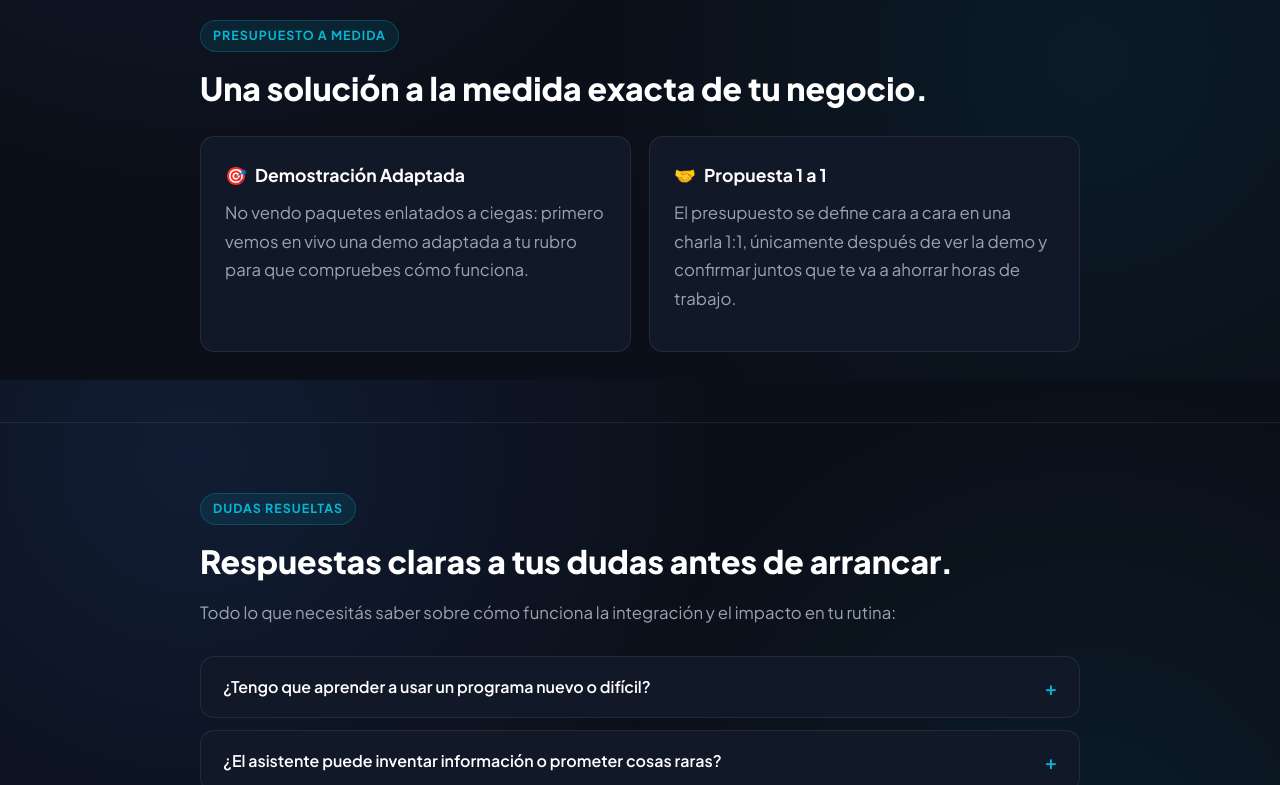
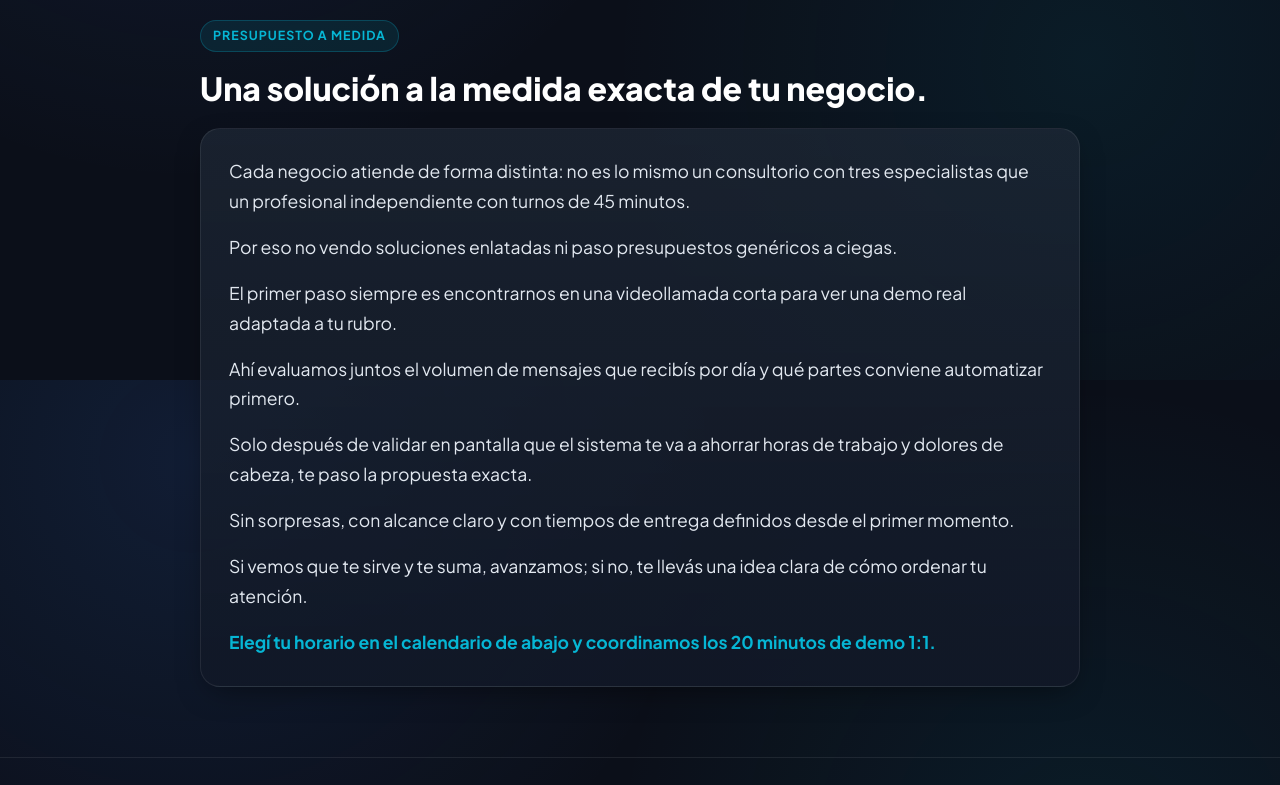
Before and after one commit to sjemprender02-boop/sjemprender02-boop.github.io, a plain HTML site: page index.html in a window 1280 px wide. Shown: the part 4420-5205 px from the top of the page. Drawn offline with Linux system fonts and the light colour scheme.

Commit message:
Add files via upload

```diff
--- a/index.html
+++ b/index.html
@@ -1226,20 +1226,31 @@
         <span class="section-badge">Presupuesto a medida</span>
         <h2 class="section-title">Una solución a la medida exacta de tu negocio.</h2>
 
-        <div class="budget-grid">
-          <div class="budget-item">
-            <h3><span>🎯</span> Demostración Adaptada</h3>
-            <p class="section-desc">
-              No vendo paquetes enlatados a ciegas: primero vemos en vivo una demo adaptada a tu rubro para que compruebes cómo funciona.
-            </p>
-          </div>
-
-          <div class="budget-item">
-            <h3><span>🤝</span> Propuesta 1 a 1</h3>
-            <p class="section-desc">
-              El presupuesto se define cara a cara en una charla 1:1, únicamente después de ver la demo y confirmar juntos que te va a ahorrar horas de trabajo.
-            </p>
-          </div>
+        <div class="hero-card" style="margin-top: 20px;">
+          <p class="hero-phrase">
+            Cada negocio atiende de forma distinta: no es lo mismo un consultorio con tres especialistas que un profesional independiente con turnos de 45 minutos.
+          </p>
+          <p class="hero-phrase">
+            Por eso no vendo soluciones enlatadas ni paso presupuestos genéricos a ciegas.
+          </p>
+          <p class="hero-phrase">
+            El primer paso siempre es encontrarnos en una videollamada corta para ver una demo real adaptada a tu rubro.
+          </p>
+          <p class="hero-phrase">
+            Ahí evaluamos juntos el volumen de mensajes que recibís por día y qué partes conviene automatizar primero.
+          </p>
+          <p class="hero-phrase">
+            Solo después de validar en pantalla que el sistema te va a ahorrar horas de trabajo y dolores de cabeza, te paso la propuesta exacta.
+          </p>
+          <p class="hero-phrase">
+            Sin sorpresas, con alcance claro y con tiempos de entrega definidos desde el primer momento.
+          </p>
+          <p class="hero-phrase">
+            Si vemos que te sirve y te suma, avanzamos; si no, te llevás una idea clara de cómo ordenar tu atención.
+          </p>
+          <p class="hero-phrase" style="font-weight: 700; color: var(--accent-cyan);">
+            Elegí tu horario en el calendario de abajo y coordinamos los 20 minutos de demo 1:1.
+          </p>
         </div>
       </div>
     </section>
@@ -1334,15 +1345,15 @@
           <span class="section-badge">Próximo paso</span>
           <h2 class="section-title" style="margin-bottom: 12px;">Recuperá tu tiempo y ordená tus turnos hoy.</h2>
           <p class="section-desc" style="max-width: 600px; margin: 0 auto 12px;">
-            Elegí un día y horario en el calendario de abajo para que nos conectemos 20 minutos por videollamada y te muestre la demo en vivo.
+            Elegí un día y horario en el calendario para que nos conectemos 20 minutos por videollamada y te muestre la demo en vivo.
           </p>
           <p class="section-desc" style="max-width: 600px; margin: 0 auto;">
             Sin compromiso: si vemos que te sirve te paso la propuesta; si no, te llevás una idea clara de cómo optimizar la atención de tu negocio.
           </p>
 
-          <!-- Botón de llamado a la acción (CTA) -->
-          <a href="#agendar" class="cta-btn" onclick="alert('En el siguiente paso conectaremos tu calendario de reservas.'); return false;">
-            Agendá una reunión de 20 minutos
+          <!-- Botón de llamado a la acción (CTA) con enlace editable de WhatsApp -->
+          <a href="https://wa.me/54911XXXXXXXX?text=Hola%20Ignacio,%20quiero%20agendar%20la%20reunion%20de%2020%20minutos%20para%20ver%20la%20demo" target="_blank" rel="noopener noreferrer" class="cta-btn">
+            Agendá la reunión de 20 minutos
           </a>
 
           <p class="cta-note">🔒 Reunión 1:1 directa sin compromiso de compra.</p>
```
